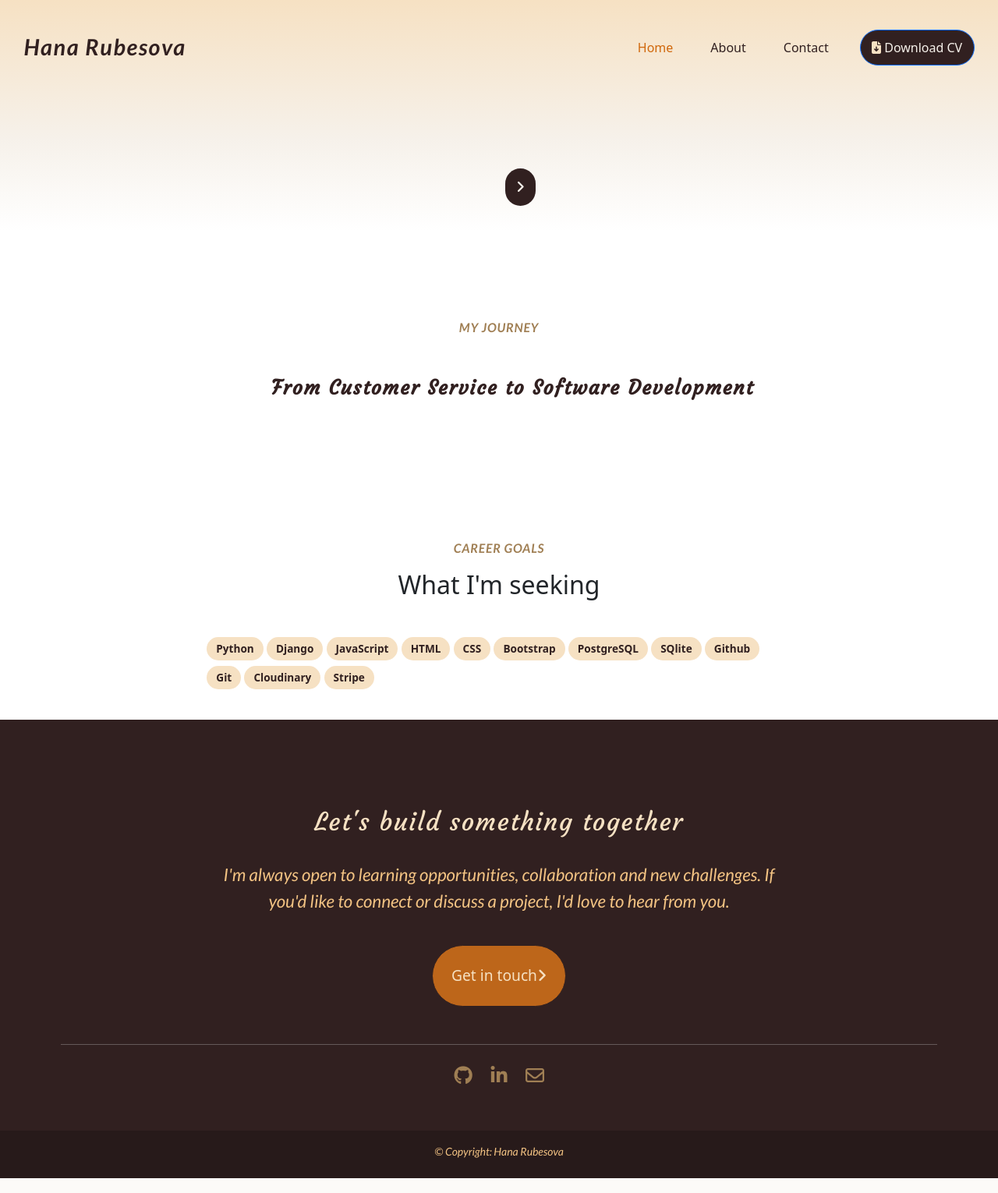
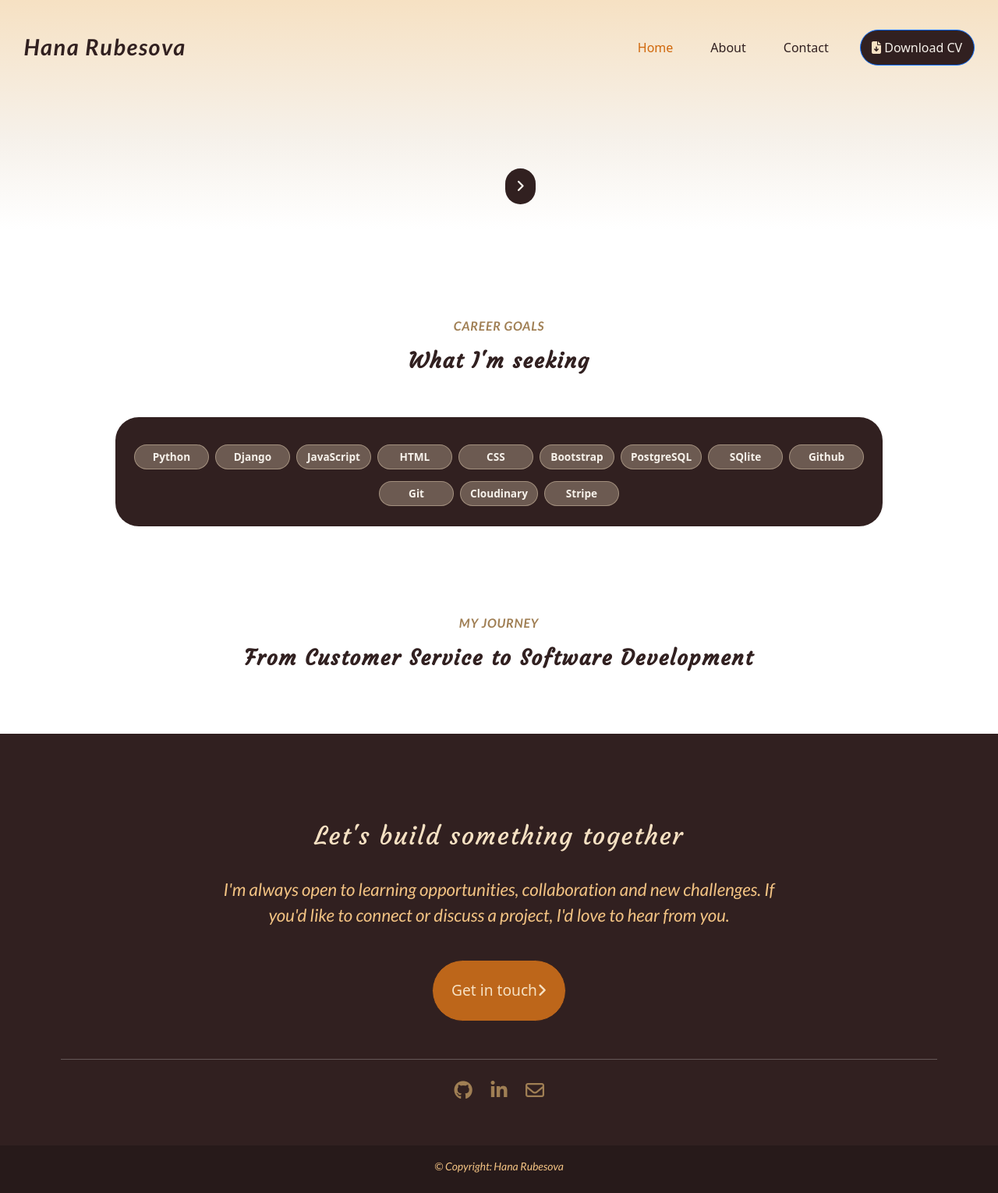
Before and after one commit to Rubina1978/portfolio-1.1, a Django app: page /about/ in a window 1280 px wide. Shown: the whole page at 78% size. Run offline with Django 5.2, Linux system fonts and the light colour scheme; data that the repository does not hold is empty; some libraries are stand-ins or nearby versions.

Commit message:
style about page

```diff
--- a/about/static/about/css/about.css
+++ b/about/static/about/css/about.css
@@ -34,10 +34,9 @@ p {
 }
 
 
-.hero-image-column {
-    min-width: 0;
+.intro-image-column {
+    margin-top: 4rem;
 }
-
 
 .intro-about .row {
     margin-left: 0;
@@ -53,9 +52,37 @@ p {
 .intro-text-column {
     margin-top: 2rem;
     padding-top: 0;
-     font-size: 1.1rem;
+
 }
 
+ .custom-btn-linkedin {
+    border: 1px solid #312020;
+    border-radius: 50px;
+    padding: 0.5rem 1.1rem;
+    min-height: 46px;
+    line-height: 1.1;
+    font-weight: 500;
+    color: #312020;
+    display: inline-flex;
+    align-items: center;
+    justify-content: center;
+    max-width: 10rem;
+    gap: 0.5rem;
+
+}
+.custom-btn-linkedin i {
+    color: #312020;
+}
+
+.custom-btn-linkedin:hover {
+    background-color:#f6f1ea;
+    border: 1px solid #312020;
+    color: #312020;
+    transition: 0.3s ease-in-out, color 0.3s ease-in-out, transform 0.3s ease-in-out;
+
+}
+
+/* strength cards */
 .card-what-i-bring {
 background-color: #f6f1ea;
 color: #312020;
@@ -69,6 +96,41 @@ padding: 1rem;
     font-style: italic;
 }
 
+/*  what im looking for */
+
+.looking-for {
+    background-color: #312020;
+    padding: 1rem;
+    border-radius: 30px;
+    width: 100%;
+
+
+}
+
+.looking-for-text {
+    color:#f6f1ea;
+}
+
+.looking-for-text p {
+    color:#f6f1ea;
+    margin: 0;
+    padding: 0 0.5rem;
+    letter-spacing: 0.05rem;
+    line-height: 1.8;
+    text-align: left;
+}
+
+.looking-for .tech-tag {
+    display: inline-flex;
+    align-items: center;
+    justify-content: center;
+    min-width: 6rem;
+    text-align: center;
+    background-color:rgba(246, 225, 195, 0.3);
+    color: #f6f1ea;
+    border: 1px solid rgba(246, 225, 195, 0.4);
+}
+
 /* my journey part */
 
 .section-label-about {
@@ -77,20 +139,23 @@ padding: 1rem;
     letter-spacing: 0.05rem;
 
 
+
 }
 
- .journey-subtitle {
+
+ .journey-subtitle, .aims-section h2 {
     font-weight: 600;
     font-family: var(--primary-font);
     color: #312020;
     letter-spacing: 0.1rem;
     font-size: 1.3rem;
     font-style: normal;
+
 }
 
 .timeline {
     position: relative;
-    max-width: 850px;
+    max-width: 900px;
     margin: 50px auto;
 
 
@@ -100,12 +165,16 @@ padding: 1rem;
     content: "";
     position: absolute;
     left: 0;
-    top: 110px;
+    top: 20px;
     bottom: 0;
     width: 2px;
-    background-color: #c9b8aa;
+    background-color: #bd661a;
 
 
+}
+
+.timeline-year {
+    color: #bd661a;
 }
 
 .timeline-content {
@@ -113,7 +182,11 @@ padding: 1rem;
 }
 
 .timeline-content h4 {
-    position: relative;}
+    position: relative;
+    font-size: 1.2rem;
+    font-style: italic;
+    color: #312020;
+}
 
 
 .timeline-content h4::after {
@@ -124,8 +197,14 @@ padding: 1rem;
     width: 14px;
     height: 14px;
     transform: rotate(45deg);
-    background-color: #c9b8aa;}
+    background-color: #bd661a;
+}
 
+@media (min-width: 768px) {
+   .hero-image-column {
+    margin-top: 0px;
+}
+}
 
 @media (min-width: 992px) {
     .intro-about .row {
@@ -145,14 +224,26 @@ padding: 1rem;
 
     }
 
-    .journey-subtitle {
-        font-size: 1.6rem;
+
+    .aims-section .container {
+        max-width: 1000px;
+    }
+
+    .looking-for-text p {
+        font-size: 1.1rem;
+    }
+    .journey-subtitle, .aims-section h2 {
+        font-size: 1.7rem;
+    }
+
+    .looking-for {
+        padding: 1.2rem 1.4rem;
     }
 
 
 
     .timeline:before {
-        top: 90px;
+        top: 10px;
     }
 
 }
--- a/about/templates/about/about.html
+++ b/about/templates/about/about.html
@@ -20,7 +20,7 @@
             <div class="col-12 col-lg-6 mt-5 pt-5 intro-text-column">
                 <h1>{{ about_me.heading }}</h1>
                 <p class="about-intro">{{ about_me.introduction|safe }}</p>
-
+                <div>
                 <a href="#"
                    class="btn custom-btn-hire mt-4">
                     {{ about_me.contact_button_text }}
@@ -28,17 +28,20 @@
                 </a>
 
                 {% if about_me.LinkedIn_url %}
+
                     <a href="{{ about_me.LinkedIn_url }}"
                        class="btn custom-btn-linkedin mt-4"
                        target="_blank"
                        rel="noopener noreferrer">
                         LinkedIn
-                    </a>
+                    <i class="fa-solid fa-angle-right"></i></a>
+                <div>
                 {% endif %}
             </div>
         </div>
     </div>
 </section>
+
 <section>
     <div class="container what-i-bring">
         <div class="row g-3">
@@ -55,28 +58,17 @@
         </div>
     </div>
 </section>
-<section class="journey-section">
-    <div class="container d-flex justify-content-center">
-        <div class="col-12 col-md-8">
-            <p class="section-label-about text-uppercase mt-3 d-flex justify-content-center">
-        My Journey</p>
-            <div class="timeline">
-                <div class="timeline-content">
-                    <p class="h5 journey-subtitle text-center mb-5"> From Customer Service to Software Development</p>
-                    <p class="my-journey"> {{ about_me.my_journey|safe }}</p>
-                </div>
-            </div>
-        </div>
-    </div>
-</section>
+
 <section class="aims-section mt-5">
-    <div class="container">
     <p class="section-label-about text-uppercase mt-3 d-flex justify-content-center">
         Career Goals</p>
         <h2 class="text-center">What I'm seeking</h2>
+    <div class="container">
 
-        <div class="col-8 looking-for mx-auto mt-5">
-            <p>{{ about_me.looking_for|safe }}</p>
+
+        <div class="col-12 col-lg-8 looking-for mx-auto mt-3">
+            <div class="looking-for-text">{{ about_me.looking_for|safe }}</div>
+            <div class="mt-3 d-flex flex-wrap justify-content-center gap-2">
             <span class="tech-tag">Python</span>
             <span class="tech-tag">Django</span>
             <span class="tech-tag">JavaScript</span>
@@ -89,10 +81,27 @@
             <span class="tech-tag">Git</span>
             <span class="tech-tag">Cloudinary</span>
             <span class="tech-tag">Stripe</span>
+            </div>
+        </div>
 
     </div>
-
-    <div>
 </section>
 
+<section class="journey-section">
+    <div class="container d-flex justify-content-center">
+        <div class="col-12 col-md-8">
+            <p class="section-label-about text-uppercase mt-5 d-flex justify-content-center">
+        My Journey</p>
+        <p class="h5 journey-subtitle text-center"> From Customer Service to Software Development</p>
+            <div class="timeline">
+                <div class="timeline-content">
+
+                    <p class="my-journey"> {{ about_me.my_journey|safe }}</p>
+                </div>
+            </div>
+        </div>
+    </div>
+</section>
+
+
 {% endblock %}
--- a/new_portfolio/static/css/base.css
+++ b/new_portfolio/static/css/base.css
@@ -112,7 +112,7 @@ body {
 
 .display-6 {
     font-size: 1rem;
-    font-weight: 500;
+    font-weight: 600;
     color:#a07f54;
     margin-bottom: 20px;
     font-family: var(--secondary-font);
@@ -174,6 +174,7 @@ html {
 
 .intro, .projects-intro {
     font-family: var(--secondary-font);
+    color:#312020;
 
 }
 .hr-wrap {
@@ -231,12 +232,15 @@ html {
     border: 1px solid #312020 ;
     color: #312020;
     border-radius: 50px;
-   font-size: 1.1rem;
    padding: 0.5rem;
    font-weight: 500;
    transition: background-color 0.3s ease,
                 color 0.3s ease,
                 transform 0.3s ease;
+}
+
+.custom-btn a {
+    font-size: 0.8rem;
 }
 
 
@@ -246,10 +250,10 @@ html {
 
 }
 
-.custom-btn-hire {
+.custom-btn-hire, .custom-btn-see-work {
     border-radius: 50px;
-    padding: 0.8rem 1.4rem;
-    min-height: 48px;
+    padding: 0.5rem 1.1rem;
+    min-height: 46px;
     line-height: 1.2;
     font-weight: 500;
     background-color: #312020;
@@ -258,20 +262,13 @@ html {
     align-items: center;
     justify-content: center;
     gap: 0.5rem;
+    max-width: 10rem;
 }
 
 .custom-btn-see-work {
-    border-radius: 50px;
-    padding: 0.8rem 1.4rem;
-    min-height: 48px;
-    line-height: 1.2;
-    font-weight: 500;
     background-color: #744d35;
     color:#f6f1ea;
-    display: flex;
-    align-items: center;
-    justify-content: center;
-    gap: 0.5rem;
+
 }
 
 .custom-btn-git, .custom-btn-live {
@@ -312,7 +309,7 @@ html {
 .custom-btn-git:hover, .custom-btn-hire:hover {
     background-color: #bd661a;
     color: white;
-    transition: background-color 0.4s ease-in-out, color 0.4s ease-in-out, transform 0.4s ease-in-out;
+    transition: 0.4s ease-in-out, color 0.4s ease-in-out, transform 0.3s ease-in-out;
 }
 
 
@@ -421,6 +418,8 @@ border-radius: 30px;
     font-size: 0.85rem;
     font-weight: 600;
     margin-bottom: 0.4rem;
+    min-width: 6rem;
+
 
 }
 
@@ -709,6 +708,10 @@ footer .custom-btn:hover {
     .h4 {
         font-size: 2rem;
     }
+
+    .custom-btn a {
+    font-size: 1rem;
+}
     .projects-intro h2 {
         color:#312020;
     }
--- a/new_portfolio/templates/home/index.html
+++ b/new_portfolio/templates/home/index.html
@@ -178,7 +178,7 @@
               <em><h3 class="card-title">{{ project.project_title }}</h3></em>
               <p class="card-text">{{ project.description }}</p>
               {% for technology in project.technologies %}
-              <span class="tech-tag">{{ technology }}</span>
+              <span class="tech-tag text-center">{{ technology }}</span>
               {% endfor %}
             </div>
           </div>
```
Lines whose indentation alone changed are shown as unchanged.
